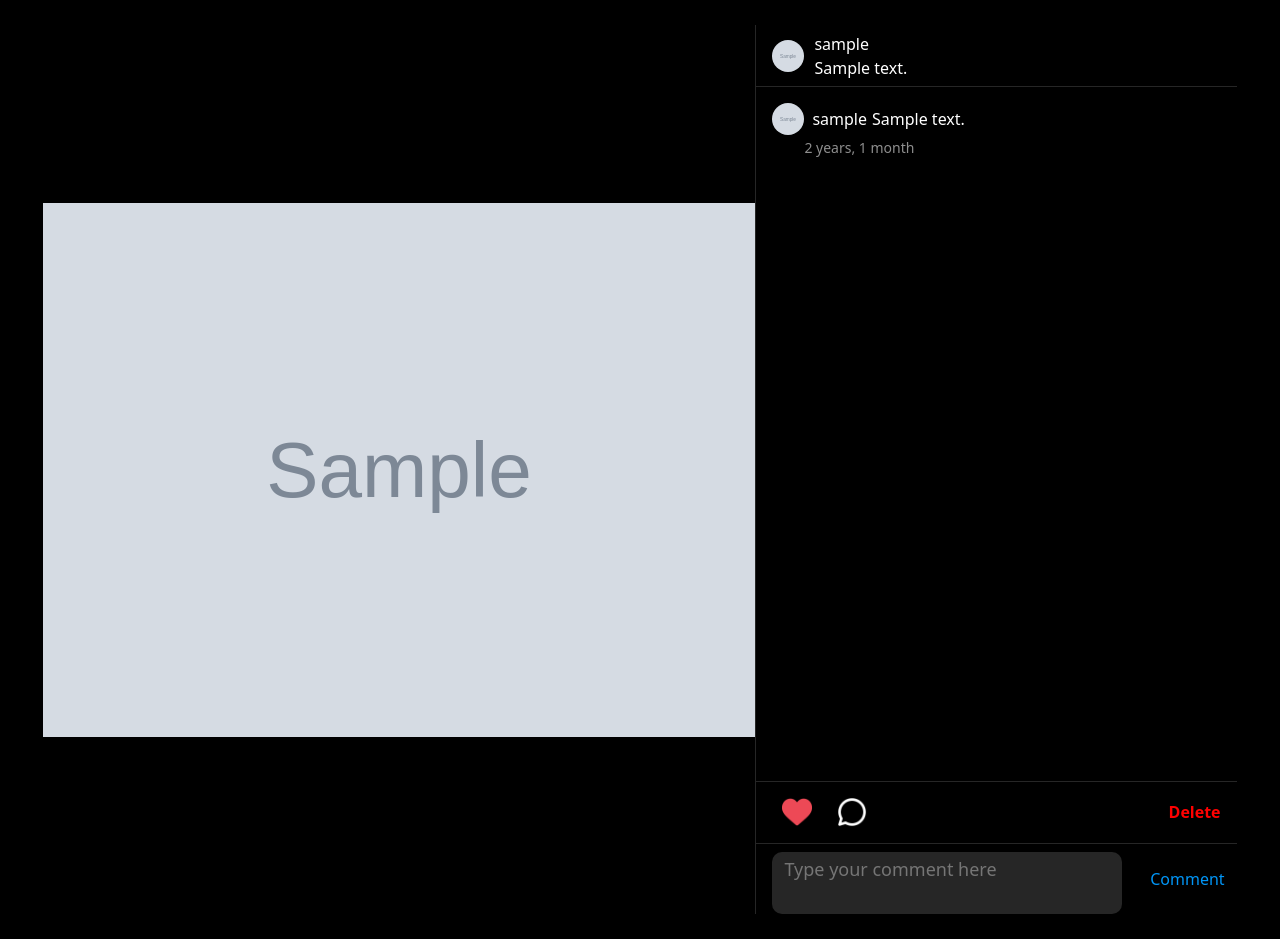
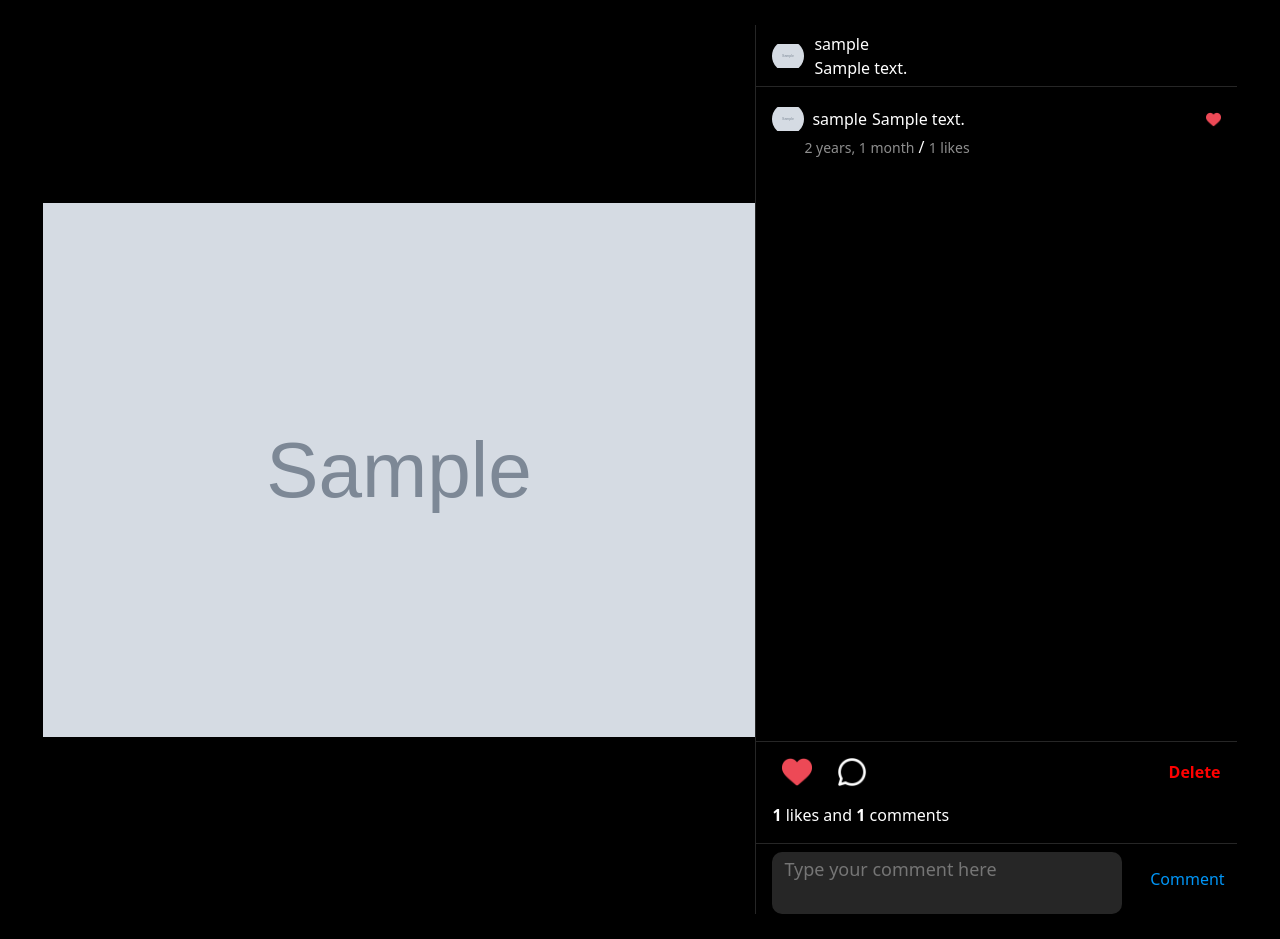
Before and after one commit to iliyan03/mysite-master, a Django app: a page that uses templates/base.html in a window 1280 px wide. Shown: the part 63-1002 px from the top of the page. Run offline with Django 4.2, Linux system fonts and the light colour scheme; a user stored in the database is signed in; tables that the repository leaves empty hold one stand-in row (values such as "Sample post"); grey boxes marked "Sample" are stand-in pictures.

Commit message:
27 of February 2022 update

```diff
--- a/social/templates/social/post-detail.html
+++ b/social/templates/social/post-detail.html
@@ -12,13 +12,14 @@
     <div class="container-fluid">
         <div class="post-container">
             <div class="post-image">
-                <div style="background-image: url('{{ post.image.url }}');"></div>
+                <div style="background-image: url('{{ post.image.url }}');" ondblclick="likePost({{ post.id }}, '{{ request.path }}')"></div>
             </div>
             <div class="post-content">
                 <div class="account">
                     <div class="image">
                     {% if post.user.profile_pic %}
-                        <img src="{{ post.user.profile_pic.url }}" alt="">
+                        <div class="profile-pic" style="background-image: url('{{ post.user.profile_pic.url }}');"></div>
+                        <!-- <img src="{{ post.user.profile_pic.url }}" alt=""> -->
                     {% else %}
                         <img src="{% static 'images/profile-pic.png' %}" alt="">
                     {% endif %}
@@ -39,20 +40,33 @@
                 <div class="comments">
                 {% for comment in comments %}
                     <div class="comment">
+                        <div>
                             <div class="comment-image">
                                 {% if comment.user.profile_pic %}
-                                <img src="{{ comment.user.profile_pic.url }}" alt="">
+                                    <div class="profile-pic" style="background-image: url('{{ comment.user.profile_pic.url }}');"></div>
+                                    <!-- <img src="{{ comment.user.profile_pic.url }}" alt=""> -->
                                 {% else %}
                                     <img src="{% static 'images/profile-pic.png' %}" alt="">
                                 {% endif %}
                             </div>
                             <div class="comment-content">
-                            <p class="username">{{ comment.user.username }}</p>
+                                <a href="{% url 'profile' comment.user.username %}" class="username">{{ comment.user.username }}</a>
                                 <span class="users-comment">{{ comment.content }}</span>
                             </div>
                         </div>
+                        <div class="comment-like">
+                            {% if comment.id in request.user.comment_like|get_value_in_qs:'comment' %}
+                                <img src="{% static 'images/liked.png' %}" alt="Liked" id="comment_like_icon_{{ comment.id }}" onclick="likeComment({{ comment.id }}, '{{ request.path }}')">
+                            {% else %}
+                                <img src="{% static 'images/like.png' %}" alt="Like" id="comment_like_icon_{{ comment.id }}" onclick="likeComment({{ comment.id }}, '{{ request.path }}')">
+                            {% endif %}
+                        </div>
+                     </div>
+
                     <div class="created_before">
                         <span>{{ comment.created|timesince }}</span>
+                        /
+                        <span class="p-0"><span id="comment_{{comment.id}}_likes">{{ comment.comment_like.count }}</span> likes</span>
                     </div>
                 {% endfor %}
 
@@ -73,6 +87,16 @@
                         {% endif %}
 
                 </div>
+                {% if post.like.count > 0 %}
+                    <div class="like_count">
+                        <span>
+                            <a href="#" id="like_count_{{post.id}}">{{ post.like.count }}</a> likes
+                            {% if post.comment.count > 0 %}
+                             and <b>{{ post.comment.count }}</b> comments
+                            {% endif %}
+                        </span>
+                    </div>
+                {% endif %}
                 <div class="create-comment">
                     <form method="POST">
                         {% csrf_token %}
@@ -83,4 +107,7 @@
             </div>
         </div>
     </div>
+
+    <script src="{% static 'js/post_detail.js' %}"></script>
+
 {% endblock content %}
--- a/social/templates/social/profile.html
+++ b/social/templates/social/profile.html
@@ -12,7 +12,8 @@
         <div class="details">
             <div class="image">
             {% if user.profile_pic %}
-                <img src="{{ user.profile_pic.url }}" alt="">
+                <div class="profile-pic" style="background-image: url('{{ user.profile_pic.url }}');"></div>
+                <!-- <img src="{{ user.profile_pic.url }}" alt=""> -->
             {% else %}
                 <img src="{% static 'images/profile-pic.png' %}" alt="">
             {% endif %}
@@ -30,6 +31,8 @@
             {% if request.user == user %}
                 <div class="edit">
                     <a href="{% url 'edit' %}">Edit Profile</a>
+                    <a href="#">/</a>
+                    <a href="/logout">Logout</a>
                 </div>
             {% endif %}
         </div>
--- a/social/views.py
+++ b/social/views.py
@@ -2,6 +2,8 @@ from django.shortcuts import render, redirect, get_object_or_404
 from django.http import HttpResponse, JsonResponse
 from django.contrib import messages
 from django.contrib.auth import get_user_model
+from django.contrib.auth.decorators import login_required
+
 
 from . import models, forms
 # Create your views here.
@@ -19,7 +21,7 @@ def index(request):
                 like_objects.get(post=post, user=request.user).delete()
             else:
                 like_objects.create(user=request.user, post=post)
-            return HttpResponse('Liked')
+            return HttpResponse(post.like.count())
         if 'search_for_user' in data:
             return redirect('profile', username=data.get('search_for_user'))
         if 'user_name' in data:
@@ -32,6 +34,7 @@ def index(request):
     }
     return render(request, "social/index.html", context)
 
+@login_required
 def profile(request, username):
     user = get_object_or_404(models.User, username=username)
     posts = user.post.order_by('-created')
@@ -68,6 +71,7 @@ def register(request):
     }
     return render(request, 'register.html', context)
 
+@login_required
 def create_post(request):
 
     if request.method == 'POST':
@@ -92,6 +96,8 @@ def create_post(request):
     context = {'form': form}
     return render(request, "social/create-post.html", context)
 
+
+@login_required
 def post_detail(request, username, id):
     post = get_object_or_404(models.Post, id=id, user__username=username)
     comments = post.comment.all()
@@ -106,7 +112,15 @@ def post_detail(request, username, id):
                 like_objects.get(post=post, user=request.user).delete()
             else:
                 like_objects.create(user=request.user, post=post)
-            return HttpResponse('Liked')
+            return HttpResponse(post.like.count())
+        if 'comment_like_id' in data:
+            comment_like_objects = models.Comment_like.objects.all()
+            comment = models.Comment.objects.get(id=data.get('comment_like_id'))
+            if comment_like_objects.filter(comment=comment, user=request.user).exists():
+                comment_like_objects.get(comment=comment, user=request.user).delete()
+            else:
+                comment_like_objects.create(user=request.user, comment=comment)
+            return HttpResponse(comment.comment_like.count())
         if 'search_for_user' in data:
             return redirect('profile', username=data.get('search_for_user'))
         if 'user_name' in data:
@@ -119,6 +133,7 @@ def post_detail(request, username, id):
     }
     return render(request, "social/post-detail.html", context)
 
+@login_required
 def post_delete(request, username, id):
     post = get_object_or_404(models.Post, id=id)
 
@@ -129,6 +144,7 @@ def post_delete(request, username, id):
 
     return redirect('profile', username)
 
+@login_required
 def edit(request):
     user = request.user
     if request.method == 'POST':
--- a/static/css/post-detail.css
+++ b/static/css/post-detail.css
@@ -74,6 +74,12 @@
     height: 32px;
 }
 
+.post-content > .account > .image > div{
+    border-radius: 50%;
+    width: 32px;
+    height: 32px;
+}
+
 .account > .content{
     margin: 0 10px;
 }
@@ -92,25 +98,32 @@
 
 .post-content > .comments{
     overflow-y: auto;
-    height: 78%;
+    height: 73.5%;
     padding: 16px;
 }
 
 .comment{
     display: flex;
     align-items: center;
+    justify-content: space-between;
     padding-top: 16px;
+}
+
+.comment > div{
+    display: flex;
+    align-items: center;
 }
 
 .comment:first-of-type{
     padding-top: 0 !important;
 }
 
-.comment > .comment-image{
+.comment-image{
     align-self: flex-start;
 }
 
-.comment > .comment-image > img{
+.comment-image > img,
+.comment-image > div{
     border-radius: 50%;
     width: 32px;
     height: 32px;
@@ -126,9 +139,17 @@
 }
 
 .comment-content > .username{
+    text-decoration: none;
+    color: white;
     margin: 0;
     padding-left: 3px;
     font-weight: 500;
+}
+
+.comment-like > img{
+    width: 15px;
+    height: 15px;
+    cursor: pointer;
 }
 
 .users-comment{
@@ -149,6 +170,18 @@
     width: 30px;
     height: 30px;
     margin: 0 10px;
+}
+
+.like_count{
+    height: 4.5%;
+    padding-left: 16px;
+    padding-bottom: 16px;
+}
+
+.like_count a{
+    text-decoration: none;
+    color: white;
+    font-weight: bold;
 }
 
 .creator_controls > .delete_btn{
--- a/static/css/profile.css
+++ b/static/css/profile.css
@@ -10,7 +10,6 @@
     }
 }
 
-
 .details{
     display: flex;
     align-items: center;
@@ -21,7 +20,8 @@
     padding: 25px 50px;
 }
 
-.details > .image > img{
+.details > .image > img,
+.details > .image > div{
     border: 1px solid rgb(38, 38, 38);
     border-radius: 50%;
     width: 150px;
--- a/static/css/style.css
+++ b/static/css/style.css
@@ -79,3 +79,9 @@ div.nav-controls > a > img{
 ::-webkit-scrollbar-thumb:hover {
     background: rgb(195, 194, 194);
 }
+
+.profile-pic{
+    background-position: center;
+    background-repeat: no-repeat;
+    background-size: contain;
+}
--- a/static/js/main.js
+++ b/static/js/main.js
@@ -14,6 +14,8 @@ if (formContainer){
     window.addEventListener('resize', changeContainerHeight);
 }
 
+/* Like a post */
+
 function likePost(id, url){
     const form = document.getElementById('like_form');
     const input = document.getElementById('input_id');
@@ -24,12 +26,10 @@ function likePost(id, url){
     $("#like_form_submit_btn").click()
 }
 
-/* Like a post */
-
 $(function() {
     $("#like_form").submit(function(event) {
-        let icon_id = 'like_icon_' + document.getElementById('input_id').getAttribute('value');
-        console.log(icon_id)
+        let post_id = document.getElementById('input_id').getAttribute('value');
+        let icon_id = 'like_icon_' + post_id;
         // Stop form from submitting normally
         event.preventDefault();
         var like_form = $(this);
@@ -43,6 +43,8 @@ $(function() {
             } else{
                 like_icon.setAttribute('src', "/static/images/like.png")
             }
+            let like_count = document.getElementById('like_count_' + post_id);
+            like_count.innerHTML = data;
         });
         // if failure:
         posting.fail(function(data) {
--- /dev/null
+++ b/static/js/post_detail.js
@@ -0,0 +1,37 @@
+function likeComment(id, url){
+    const form = document.getElementById('comment_like_form');
+    const input = document.getElementById('comment_id');
+
+    input.setAttribute('value', id);
+    form.setAttribute('action', url);
+
+    $("#comment_like_form_submit_btn").click()
+}
+
+$(function() {
+    $("#comment_like_form").submit(function(event) {
+        let comment_id = document.getElementById('comment_id').getAttribute('value');
+        let icon_id = 'comment_like_icon_' + comment_id;
+        // Stop form from submitting normally
+        event.preventDefault();
+        var like_form = $(this);
+        // Send the data using post
+        var posting = $.post( like_form.attr('action'), like_form.serialize() );
+        // if success:
+        posting.done(function(data) {
+            const like_icon = document.getElementById(icon_id);
+            if (like_icon.getAttribute('src') == "/static/images/like.png"){
+                like_icon.setAttribute('src', "/static/images/liked.png")
+            } else{
+                like_icon.setAttribute('src', "/static/images/like.png")
+            }
+
+            let likes_count = document.getElementById('comment_' + comment_id + "_likes");
+            likes_count.innerHTML = data;
+        });
+        // if failure:
+        posting.fail(function(data) {
+
+        });
+    });
+});
--- a/templates/base.html
+++ b/templates/base.html
@@ -69,6 +69,12 @@
         <input type="submit" id="like_form_submit_btn" hidden>
     </form>
 
+    <form method="POST" id="comment_like_form" class="d-none">
+        {% csrf_token %}
+        <input type="text" id="comment_id" name="comment_like_id" hidden>
+        <input type="submit" id="comment_like_form_submit_btn" hidden>
+    </form>
+
     <!-- JavaScript Bundle with Popper -->
     <script src="https://cdn.jsdelivr.net/npm/bootstrap@5.1.3/dist/js/bootstrap.bundle.min.js" integrity="sha384-ka7Sk0Gln4gmtz2MlQnikT1wXgYsOg+OMhuP+IlRH9sENBO0LRn5q+8nbTov4+1p" crossorigin="anonymous"></script>
 
```
Also changed, not shown: social/models.py (+7 -0 lines), social/templates/social/index.html (+11 -3 lines), static/css/index.css (+22 -0 lines), social/migrations/0006_comment_like.py (added). Lines whose indentation alone changed are shown as unchanged.
